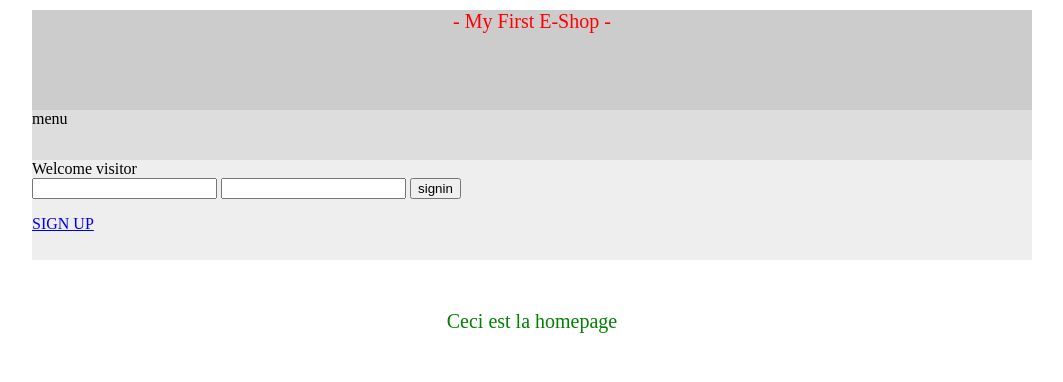
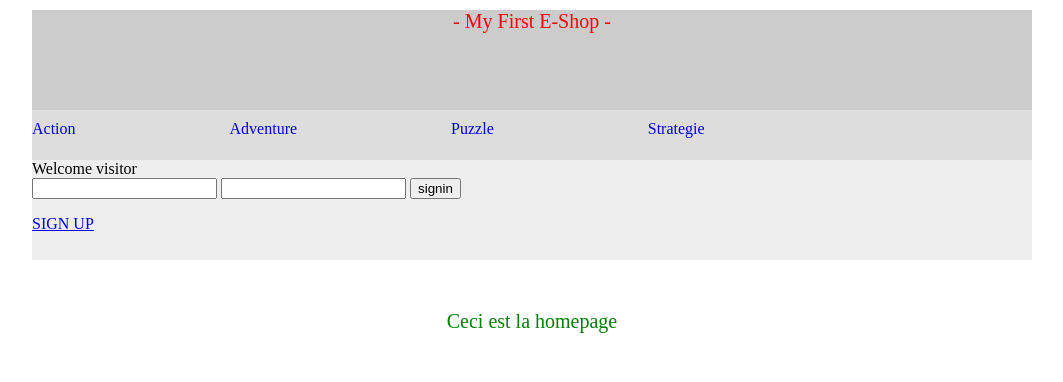
Before and after one commit to roxteddy/42-shop, a PHP site: page / in a window 1280 px wide. Shown: the top 382 px of the page, without its empty margins (108-1171 px from the left). Run offline with PHP 8.4, Linux system fonts and the light colour scheme.

Commit message:
added menu items

```diff
--- a/css/styles.css
+++ b/css/styles.css
@@ -21,6 +21,11 @@ a.banner	{
             height: 50px;
             margin: 0 auto 0 auto;
 			}
+div.cat		{
+			margin: 10 150 10 auto;
+			border:1 solid yellow;
+			display: inline-block;
+			}
 #login      {
             border:1 solid black;
             background-color: #eeeeee;
--- a/src/menu.php
+++ b/src/menu.php
@@ -1 +1,6 @@
-<div id="menu">menu</div>
+<div id="menu">
+<a href="index.php?page=shop&cat=action"><div class="cat">Action</div></a>
+<a href="index.php?page=shop&cat=adventure"><div class="cat">Adventure</div></a>
+<a href="index.php?page=shop&cat=puzzle"><div class="cat">Puzzle</div></a>
+<a href="index.php?page=shop&cat=strategie"><div class="cat">Strategie</div></a>
+</div>
```
